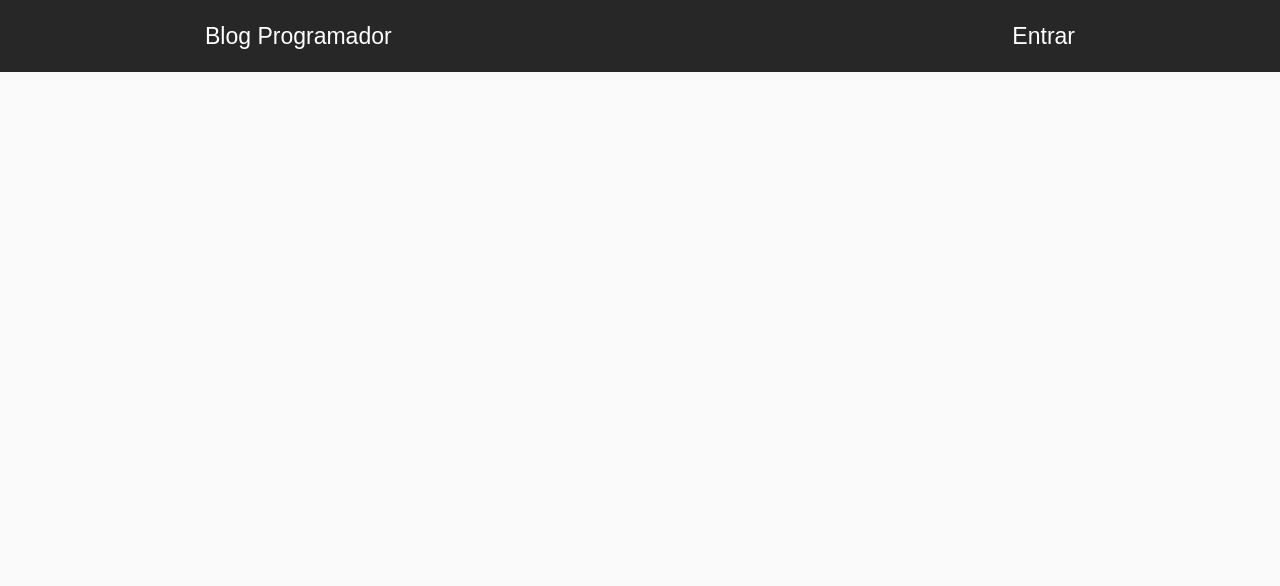
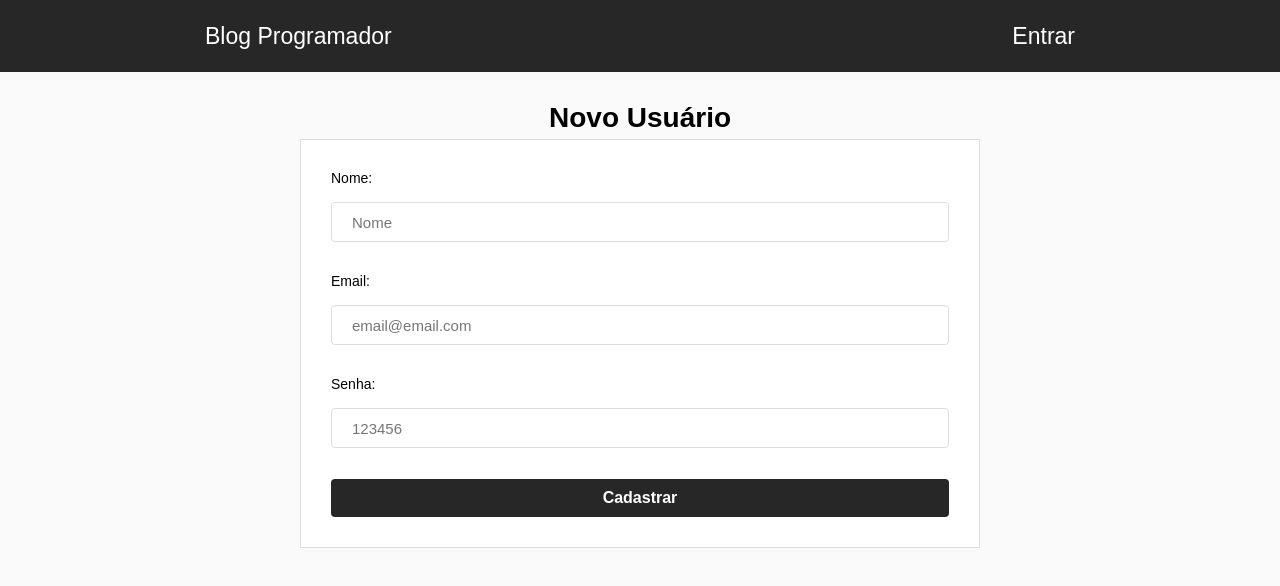
Before and after one commit to FrancisvalCS/Blog, a React (Create React App) app: page /register in a window 1280 px wide. Shown: the top 586 px of the page. Built offline with nearby package versions, Linux system fonts and the light colour scheme; no server answers.

Commit message:
Projeto Blog ReactJs-Criando Sistema de Cadastro

```diff
--- a/src/App.js
+++ b/src/App.js
@@ -7,6 +7,7 @@
 import Header from './components/Header';
 import Login from './components/Login';
 import Dashboard from './components/Dashboard';
+import Register from './components/Register';
 
 
 class App extends Component{
@@ -29,6 +30,7 @@
                 <Route exact path='/' component={Home}/>
                 <Route exact path='/login' component={Login}/>
                 <Route exact path='/dashboard' component={Dashboard}/>
+                <Route exact path='/register' component={Register}/>
             </Switch>
         </BrowserRouter>
     ):(
--- a/src/components/Register/index.js
+++ b/src/components/Register/index.js
@@ -0,0 +1,59 @@
+import React, {Component} from 'react';
+import {Link, withRouter} from 'react-router-dom';
+import firebase from '../../firebase';
+import './register.css';
+
+
+class Register extends Component{
+
+    constructor(props){
+        super(props);
+        this.state={
+            nome: '',
+            email: '',
+            password: ''
+        }
+
+       this.register = this.register.bind(this);
+       this.onRegister = this.onRegister.bind(this);
+    }
+
+    register(e){
+        e.preventDefault();
+        this.onRegister();
+    }
+
+    onRegister = async()=>{
+        try{
+            const {nome, email, password} = this.state;
+
+            await firebase.register(nome, email, password);
+            this.props.history.replace('/dashboard');
+        }catch(error){
+            alert(error.message);
+        }
+    }
+
+
+    render(){
+        return(
+            <div>
+               <h1 className="register-h1">Novo Usuário</h1>
+               <form onSubmit={this.register} id="register">
+                   <label>Nome:</label><br/>
+                   <input type="text" value={this.state.nome} autoFocus autoComplete="off"
+                        onChange={(e)=>this.setState({nome: e.target.value})} placeholder="Nome"/><br/>
+                   <label>Email:</label><br/>
+                   <input type="text" value={this.state.email} autoComplete="off"
+                        onChange={(e)=>this.setState({email: e.target.value})} placeholder="email@email.com"/><br/>
+                   <label>Senha:</label><br/>
+                   <input type="text" value={this.state.password} autoComplete="off"
+                        onChange={(e)=>this.setState({password: e.target.value})} placeholder="123456"/><br/>
+                   <button type="submit">Cadastrar</button>
+               </form>
+            </div>
+        );
+    }
+}
+
+export default withRouter(Register);
--- /dev/null
+++ b/src/components/Register/register.css
@@ -0,0 +1,36 @@
+div .register-h1{
+    margin-top: 30px;
+    margin-bottom: 5px;
+    text-align: center;
+}
+
+form#register{
+    width: 100%;
+    max-width: 680px;
+    margin: 0px auto 0;
+    padding: 30px;
+    background: #FFF;
+    border: 1px solid #DDD;
+    display: flex;
+    flex-direction: column;
+}
+
+form#register input{
+    margin-bottom: 15px;
+    height: 40px;
+    border-radius: 4px;
+    border: 1px solid #DDD;
+    padding: 0 20px;
+    font-size: 15px;
+}
+
+form#register button{
+    padding: 10px 20px;
+    border-radius: 4px;
+    border: 0px;
+    background: #272727;
+    color: #FFF;
+    cursor: pointer;
+    font-size: 16px;
+    font-weight: bold;
+}
```
